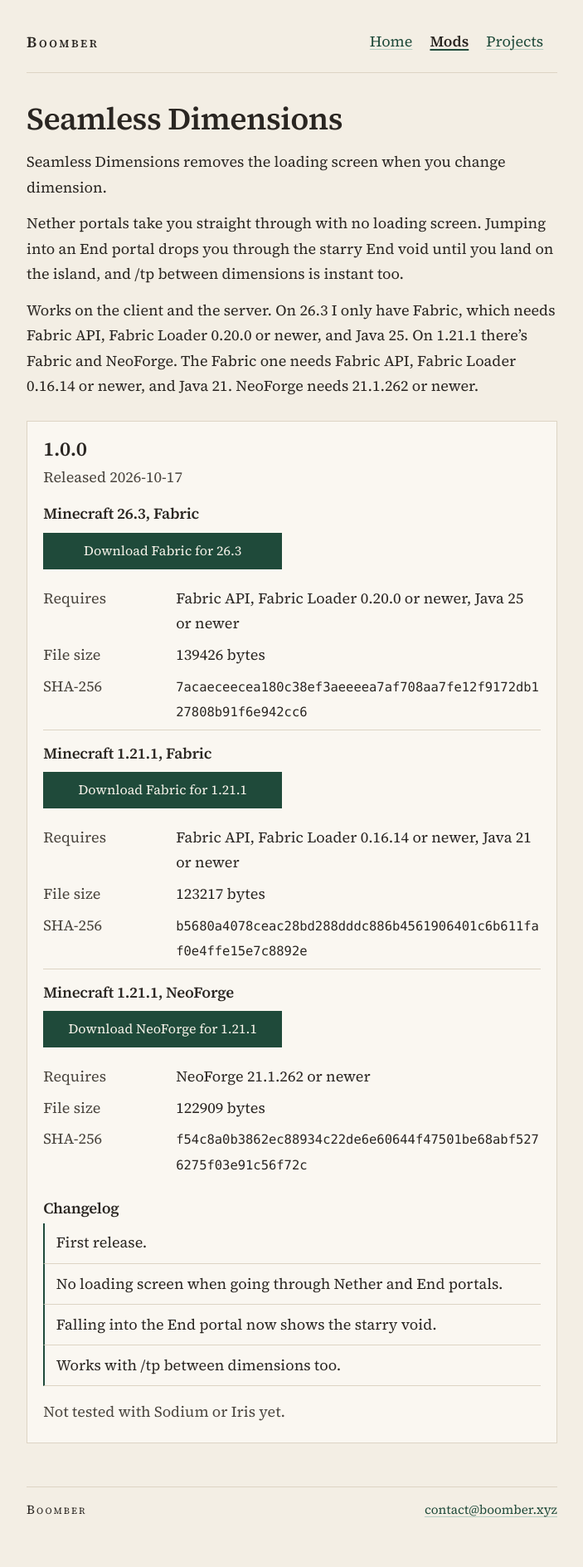
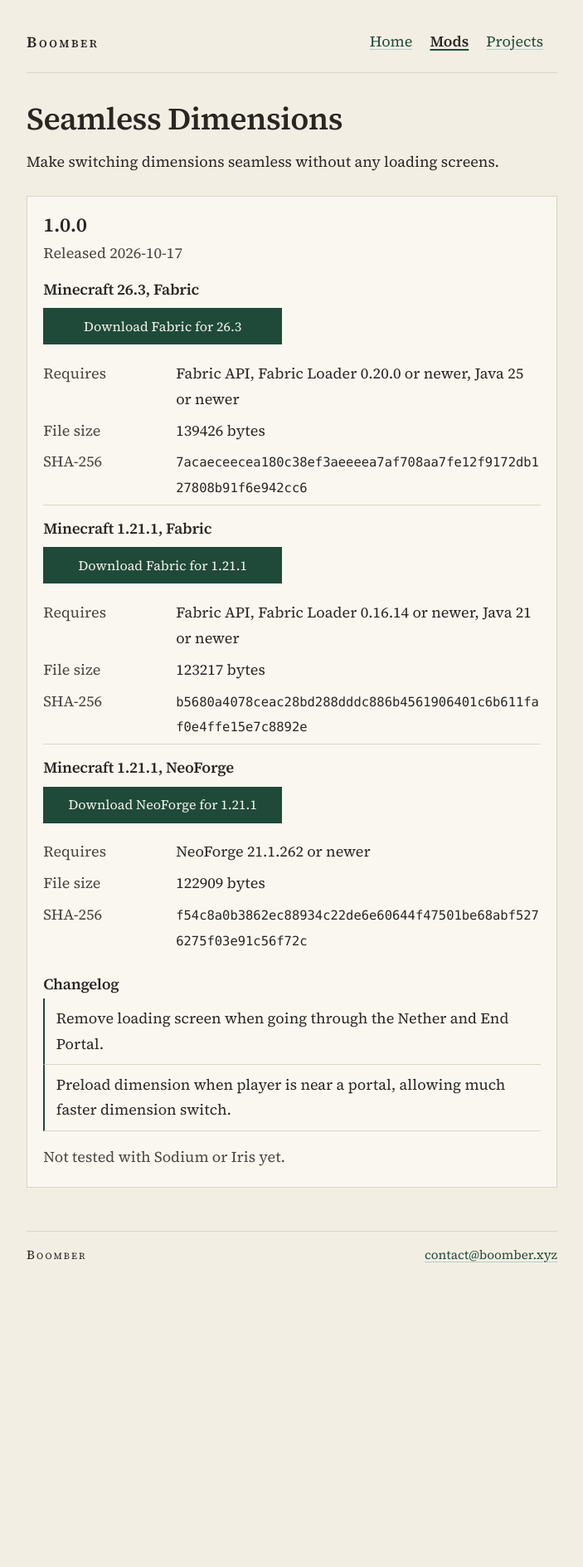
Before and after one commit to oOBoomberOo/oOBoomberOo.github.io, a Jekyll site: the page built from mods/seamless-dimensions.html, in a window 1280 px wide. Shown: the whole page at 83% size, without its empty margins (288-991 px from the left). Built offline with Jekyll 4.4.1, drawn with Linux system fonts in a browser that asks for light colours; after the commit the page ends 1580 px from its top, so only the background shows below that.

Commit message:
docs: use Boomber's Seamless Dimensions copy
Replace the description and 1.0.0 changelog with the wording he wrote.

Co-authored-by: Boomber <contact@boomber.xyz>

```diff
--- a/_data/mods/seamless-dimensions.yml
+++ b/_data/mods/seamless-dimensions.yml
@@ -3,9 +3,4 @@ name: Seamless Dimensions
 # Leave blank when the repository should not be linked.
 source: ""
 images: []
-description: |
-  Seamless Dimensions removes the loading screen when you change dimension.
-
-  Nether portals take you straight through with no loading screen. Jumping into an End portal drops you through the starry End void until you land on the island, and /tp between dimensions is instant too.
-
-  Works on the client and the server. On 26.3 I only have Fabric, which needs Fabric API, Fabric Loader 0.20.0 or newer, and Java 25. On 1.21.1 there's Fabric and NeoForge. The Fabric one needs Fabric API, Fabric Loader 0.16.14 or newer, and Java 21. NeoForge needs 21.1.262 or newer.
+description: Make switching dimensions seamless without any loading screens.
--- a/_data/releases/seamless-dimensions.yml
+++ b/_data/releases/seamless-dimensions.yml
@@ -7,10 +7,8 @@
   date: "2026-10-17"
   note: Not tested with Sodium or Iris yet.
   changelog:
-    - First release.
-    - No loading screen when going through Nether and End portals.
-    - Falling into the End portal now shows the starry void.
-    - Works with /tp between dimensions too.
+    - Remove loading screen when going through the Nether and End Portal.
+    - Preload dimension when player is near a portal, allowing much faster dimension switch.
   files:
     - minecraft: "26.3"
       loader: Fabric
--- a/mods/seamless-dimensions.html
+++ b/mods/seamless-dimensions.html
@@ -1,7 +1,7 @@
 ---
 layout: mod
 title: Seamless Dimensions
-description: Removes the loading screen when you change dimension.
+description: Make switching dimensions seamless without any loading screens.
 mod_id: seamless-dimensions
 permalink: /mods/seamless-dimensions/
 ---
```
Also changed, not shown: tests/test_site.py (+10 -33 lines).
